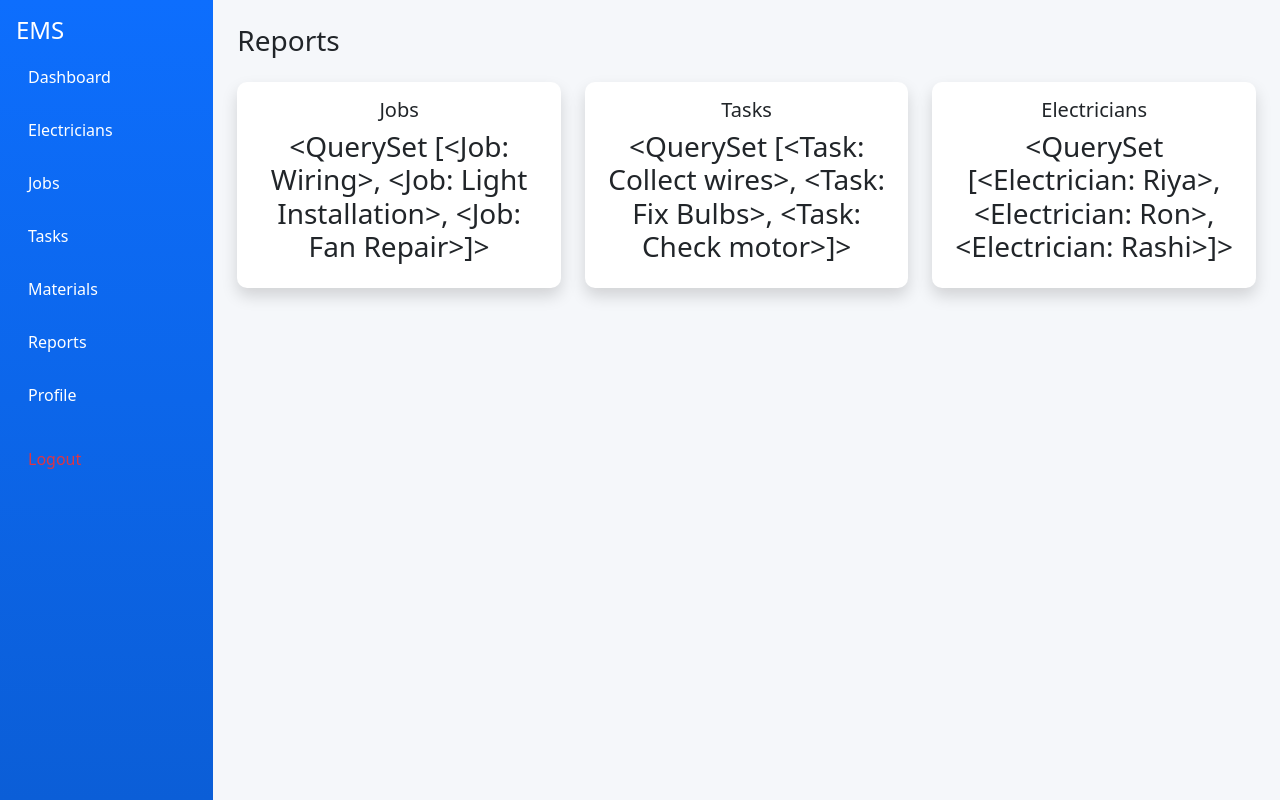
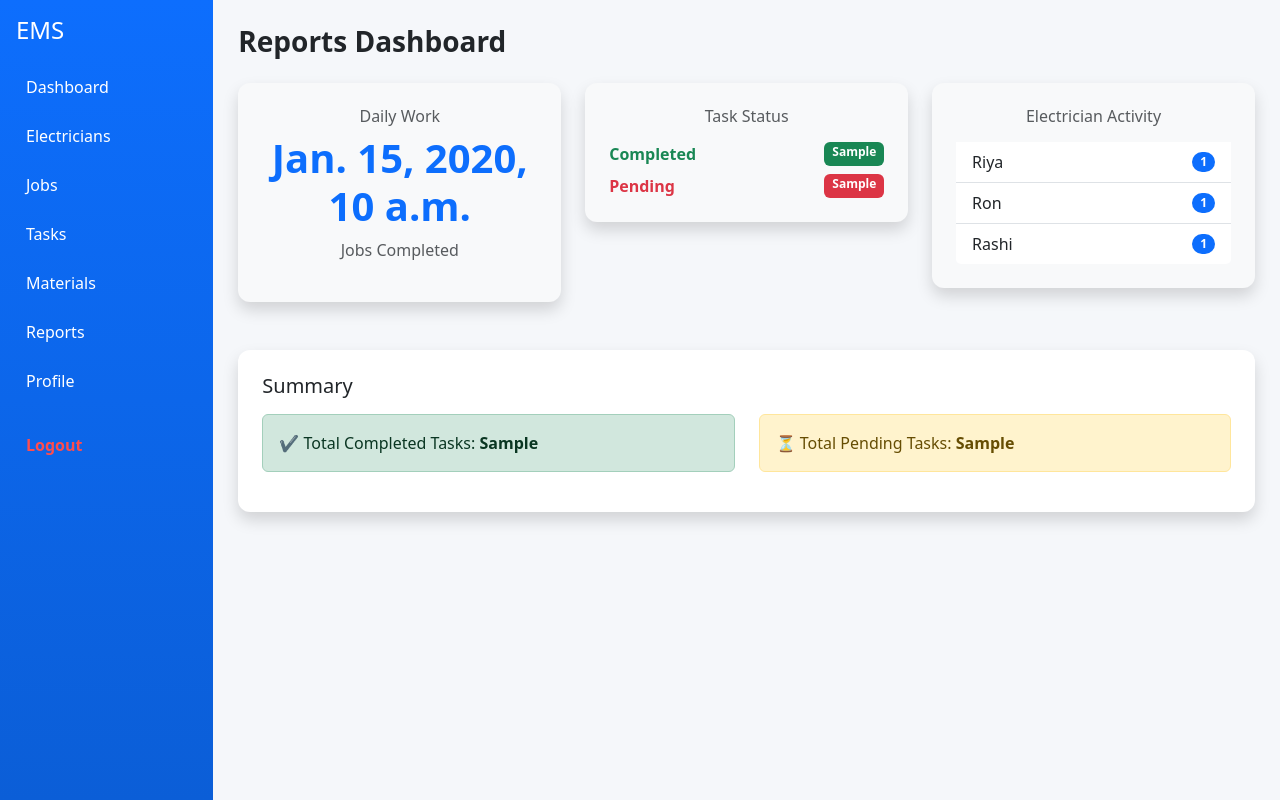
Before and after one commit to Reethi20/ElectricianContractorManagementSystem, a Django app: template templates/reports.html in a window 1280 px wide. Run offline with Django 5.2, Linux system fonts and the light colour scheme; data comes from the database, SQL or seed files in the repository; both versions use the stored data as it was after the commit; tables that the repository leaves empty hold one stand-in row (values such as "Sample post"); the template is opened without the code that fills it: values that come from a table or form of the project are taken from there, most other values are stand-ins (such as "Sample title", 1, 10 or a date in 2020); a map, chart or similar area stays blank.

Commit message:
week-4 Reethi

```diff
--- a/templates/base.html
+++ b/templates/base.html
@@ -5,7 +5,60 @@
 <title>EMS</title>
 
 <link href="https://cdn.jsdelivr.net/npm/bootstrap@5.3.0/dist/css/bootstrap.min.css" rel="stylesheet">
-<link rel="stylesheet" href="{% static 'css/style.css' %}">
+
+<style>
+body {
+    background-color: #f5f7fa;
+}
+
+/* Sidebar */
+.sidebar {
+    height: 100vh;
+    background: linear-gradient(to bottom, #0d6efd, #0b5ed7);
+    color: white;
+}
+
+.sidebar h4 {
+    margin-bottom: 20px;
+}
+
+/* Links */
+.sidebar a {
+    display: block;
+    color: white;
+    padding: 10px;
+    margin: 5px 0;
+    text-decoration: none;
+    border-radius: 6px;
+    transition: 0.2s;
+}
+
+.sidebar a:hover {
+    background: rgba(255,255,255,0.2);
+}
+
+/* Logout */
+.sidebar .logout {
+    margin-top: 20px;
+    color: #ff4d4d;
+    font-weight: bold;
+}
+
+/* Cards */
+.card {
+    border-radius: 12px;
+    transition: 0.2s;
+}
+
+.card:hover {
+    transform: translateY(-5px);
+}
+
+/* Main area */
+.main {
+    padding: 25px;
+}
+</style>
 
 </head>
 
@@ -16,7 +69,7 @@
 
 <!-- SIDEBAR -->
 <div class="col-md-2 sidebar p-3">
-    <h4>EMS</h4>
+    <h4> EMS</h4>
 
     <a href="/dashboard/">Dashboard</a>
     <a href="/electricians/">Electricians</a>
@@ -26,11 +79,11 @@
     <a href="/reports/">Reports</a>
     <a href="/profile/">Profile</a>
 
-    <a href="/logout/" class="text-danger mt-3">Logout</a>
+    <a href="/logout/" class="logout">Logout</a>
 </div>
 
 <!-- MAIN -->
-<div class="col-md-10 p-4">
+<div class="col-md-10 main">
     {% block content %}
     {% endblock %}
 </div>
--- a/templates/reports.html
+++ b/templates/reports.html
@@ -2,48 +2,89 @@
 
 {% block content %}
 
-<h3 class="mb-4">Reports</h3>
+<h3 class="mb-4 fw-bold"> Reports Dashboard</h3>
 
-<div class="row text-center mb-4">
+<div class="row g-4">
 
+<!-- DAILY WORK -->
 <div class="col-md-4">
-<div class="card p-3 shadow">
-<h5>Jobs</h5>
-<h3>{{ jobs }}</h3>
+<div class="card shadow border-0 text-center p-4 bg-light">
+<h6 class="text-muted">Daily Work</h6>
+<h1 class="text-primary fw-bold">{{ today_jobs }}</h1>
+<p class="text-muted">Jobs Completed</p>
 </div>
 </div>
 
+<!-- TASK STATUS -->
 <div class="col-md-4">
-<div class="card p-3 shadow">
-<h5>Tasks</h5>
-<h3>{{ tasks }}</h3>
+<div class="card shadow border-0 p-4 bg-light">
+<h6 class="text-muted text-center mb-3">Task Status</h6>
+
+<div class="d-flex justify-content-between mb-2">
+<span class="text-success fw-bold">Completed</span>
+<span class="badge bg-success">{{ completed_tasks }}</span>
+</div>
+
+<div class="d-flex justify-content-between">
+<span class="text-danger fw-bold"> Pending</span>
+<span class="badge bg-danger">{{ pending_tasks }}</span>
+</div>
+
 </div>
 </div>
 
+<!-- ELECTRICIAN ACTIVITY -->
 <div class="col-md-4">
-<div class="card p-3 shadow">
-<h5>Electricians</h5>
-<h3>{{ electricians }}</h3>
+<div class="card shadow border-0 p-4 bg-light">
+<h6 class="text-muted text-center mb-3">Electrician Activity</h6>
+
+<ul class="list-group list-group-flush">
+
+{% for e in electricians %}
+<li class="list-group-item d-flex justify-content-between align-items-center">
+<span>{{ e.name }}</span>
+<span class="badge bg-primary rounded-pill">
+{{ e.task_set.count }}
+</span>
+</li>
+{% empty %}
+<li class="list-group-item text-center text-muted">
+No data available
+</li>
+{% endfor %}
+
+</ul>
+
 </div>
 </div>
 
 </div>
 
-<canvas id="chart"></canvas>
+<!-- EXTRA SUMMARY -->
+<div class="mt-5">
 
-<script src="https://cdn.jsdelivr.net/npm/chart.js"></script>
+<div class="card shadow border-0 p-4 bg-white">
 
-<script>
-new Chart(document.getElementById('chart'), {
-    type: 'bar',
-    data: {
-        labels: ['Jobs', 'Tasks', 'Electricians'],
-        datasets: [{
-            label: 'System Data',
-            data: [{{ jobs }}, {{ tasks }}, {{ electricians }}]
-        }]
-    }
-});
-</script>
+<h5 class="mb-3">Summary</h5>
+
+<div class="row">
+
+<div class="col-md-6">
+<div class="alert alert-success">
+✔ Total Completed Tasks: <strong>{{ completed_tasks }}</strong>
+</div>
+</div>
+
+<div class="col-md-6">
+<div class="alert alert-warning">
+⏳ Total Pending Tasks: <strong>{{ pending_tasks }}</strong>
+</div>
+</div>
+
+</div>
+
+</div>
+
+</div>
 
 {% endblock %}
```
Also changed, not shown: core/views.py (+46 -15 lines), templates/dashboard.html (+74 -9 lines), templates/jobs.html (+11 -15 lines), db.sqlite3 (added), outputs/Dashboard.png, outputs/Electricians.png, outputs/Jobs.png, outputs/Materials.png, outputs/Reports.png, outputs/Tasks.png.
